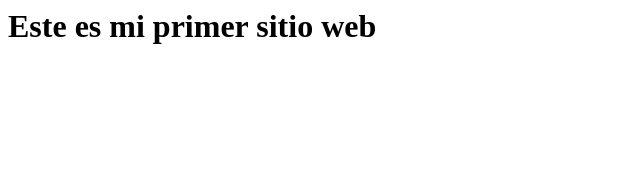
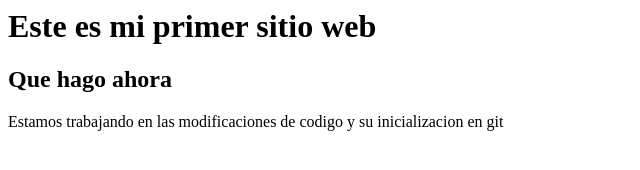
Before and after one commit to sircagev/Cristian_GIron_ADSo_2544590-mi-sitio-web, a plain HTML site: page index.html in a window 1280 px wide. Shown: the whole page, without its empty margins (0-640 px from the left). Drawn offline with Linux system fonts and the light colour scheme.

Commit message:
Añadi parrafo para probar

```diff
--- a/index.html
+++ b/index.html
@@ -4,5 +4,7 @@
     </head>
     <body>
         <h1>Este es mi primer sitio web</h1>
+        <h2>Que hago ahora</h2>
+        <p>Estamos trabajando en las modificaciones de codigo y su inicializacion en git</p>
     </body>
 </html>
```
